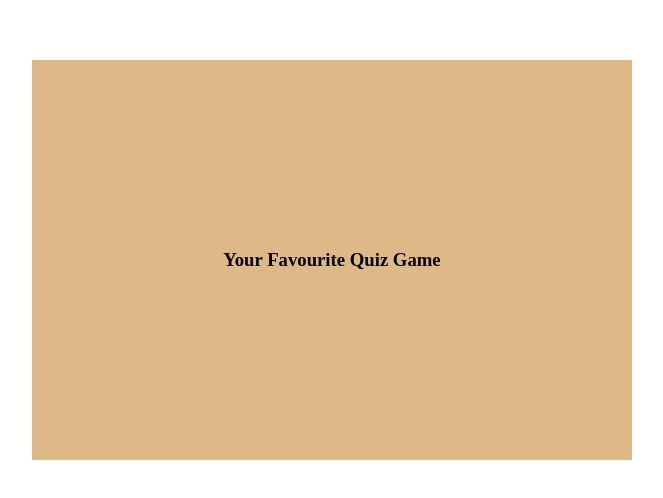
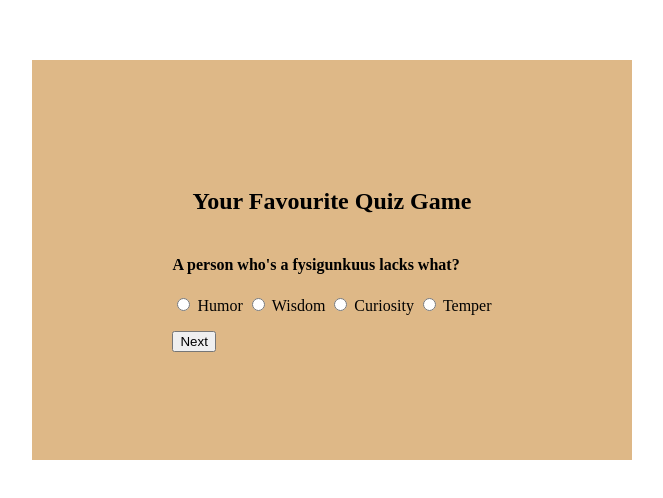
Before and after one commit to calebdeji/quiz-game, a plain HTML site: page app.html in a window 1280 px wide. Shown: the part 164-662 px from the top of the page, without its empty margins (308-971 px from the left). Drawn offline with Linux system fonts and the light colour scheme.

Commit message:
I completed the js functionalities, with some changes to the html

```diff
--- a/app.css
+++ b/app.css
@@ -1,6 +1,5 @@
 * {
-    box-sizing: border-box'
-
+  box-sizing: 'border-box';
 }
 
 body {
@@ -20,6 +19,7 @@ main {
   justify-content: center;
   /* align-content: center; */
   align-items: center;
+  flex-direction: column;
 }
 
 main .quiz-main {
@@ -27,3 +27,7 @@ main .quiz-main {
   justify-content: center;
   flex-direction: column;
 }
+
+p.input {
+  display: inline;
+}
--- a/app.html
+++ b/app.html
@@ -1,5 +1,6 @@
 <!DOCTYPE html>
 <html lang="en">
+
 <head>
   <meta charset="UTF-8" />
   <meta name="viewport" content="width=device-width, initial-scale=1.0" />
@@ -10,12 +11,29 @@
 
 <body>
   <main>
-      <h3>Your Favourite Quiz Game</h3>
+    <h2>Your Favourite Quiz Game</h2>
     <div class="quiz-main">
-        <h5 class="question"></h5>
-        <div class="choice-answer"></div>
+      <h4 class="question" id="question"></h4>
+      <div class="choice-answer">
+        <form action="javascript:void(0)" method="post">
+          <input type="radio" name="choice-answer" id="first" value="">
+          <p class="input"></p>
+          <input type="radio" name="choice-answer" id="second" value="">
+          <p class="input"></p>
+          <input type="radio" name="choice-answer" id="third" value="">
+          <p class="input"></p>
+          <input type="radio" name="choice-answer" id="fourth" value="">
+          <p class="input"></p>
+          <div style="margin-top:1em;">
+            <!-- <input type="submit" value="Previous" id="previous"> -->
+            <input type="submit" value="Next" id="submit">
+          </div>
+        </form>
+      </div>
     </div>
   </main>
   <script src="app.js"></script>
+
 </body>
+
 </html>
--- a/app.js
+++ b/app.js
@@ -7,114 +7,81 @@ window.addEventListener("load", () => {
     let heightVar = window.innerHeight;
     let bodyVar = document.getElementsByTagName("body");
     bodyVar[0].style.height = heightVar + "px";
+    deleteDatabaseFunc();
+    setNextQuestion(0);
 });
 let arrayQuestions = [{
         id: 1,
         question: "Which of the following items was owned by the fewest U.S homes in 1990?",
-        answers: () => {
-            let answersVar = [
+        answers: [
             "home Computer",
             "compact disk player",
             "cordless phone",
             "dishwater"
-            ];
-            return answersVar;
-        }
+        ]
     },
     {
         id: 2,
         question: "In 1990, in what percentage of U.S married couples did the wife earn more money than the husband?",
-        answers: () => {
-            let answersVar = ["8", "18", "38", "58"];
-            return answersVar;
-        }
+        answers: ["8", "18", "38", "58"]
     },
     {
         id: 3,
         question: "The first black American pictured on a U.S postage stamp was who?",
-        answers: () => {
-            let answersVar = [
+        answers: [
             "Frederick Douglass",
             "Booker T. Washington",
             "Louis Armstrong",
             "Joe Louis"
-            ];
-            return answersVar;
-        }
+        ]
     },
     {
         id: 4,
         question: "What did the 'D' in 'D-Day' stand for?",
-        answers: () => {
-            let answersVar = ["doom", "day", "Dwight", "Dunkirk"];
-            return answersVar;
-        }
+        answers: ["doom", "day", "Dwight", "Dunkirk"]
     },
     {
         id: 5,
         question: "which of the following characters turned 40 years old in 1990?",
-        answers: () => {
-            let answersVar = [
-                "Charlie Brown",
-                "Bugs Bunny",
-                "Mickey Mouse",
-                "Fred Flintstone"
-            ];
-            return answersVar;
-        }
+        answers: ["Charlie Brown", "Bugs Bunny", "Mickey Mouse", "Fred Flintstone"]
     },
     {
         id: 6,
         question: "The Philadelphia mint started putting a 'P' mint maek on quarters when ?",
-        answers: () => {
-            let answersVar = ["1960", "1980", "never", "1958"];
-            return answersVar;
-        }
+        answers: ["1960", "1980", "never", "1958"]
     },
     {
         id: 7,
         question: "In J.Edgar Hoover, what did the J stand for?",
-        answers: () => {
-            let answersVar = ["James", "John", "Joseph", "Jack"];
-            return answersVar;
-        }
+        answers: ["James", "John", "Joseph", "Jack"]
     },
     {
         id: 8,
         question: "When did the Liberty bell get its name?",
-        answers: () => {
-            let answersVar = [
+        answers: [
             "when it was made in 1701",
             "when it rang on July 4, 1776",
             "in the 19th century, whent it became a symbol of the abolition of slavery",
             "none"
-            ];
-            return answersVar;
-        }
+        ]
     },
     {
         id: 9,
         question: "Cleromancy is divination involving what?",
-        answers: () => {
-            let answersVar = ["Dice", "Glass", "Twigs", "Ink"];
-            return answersVar;
-        },
-        answer: "Dice"
+        answers: ["Dice", "Glass", "Twigs", "Ink"]
     },
     {
         id: 10,
         question: "A person who's a fysigunkuus lacks what?",
-        answers: () => {
-            let answersVar = ["Humor", "Wisdom", "Curiosity", "Temper"];
-            return answersVar;
-        },
-        answer: "Curiosity"
+        answers: ["Humor", "Wisdom", "Curiosity", "Temper"]
     }
 ];
+
+let arrContent = []; //this holds the answer picked by the user
 // to generate any 5 numbers;
 let arrayNum = [];
 for (let i = 0; i < 5; i++) {
-    arrayNum[i] = Math.ceil(Math.random() * 10);
+    arrayNum[i] = Math.floor(Math.random() * 10);
     let counter = 0;
     for (let j = 0; j <= i; j++) {
         if (arrayNum[j] == arrayNum[i]) {
@@ -122,16 +89,187 @@ for (let i = 0; i < 5; i++) {
         }
         if (counter > 1) {
             for (let z = 0; z < i; z++) {
-                let availableNo = Math.ceil(Math.random() * 10);
+                let availableNo = Math.floor(Math.random() * 10);
                 if (arrayNum.indexOf(availableNo) == -1) {
-                    //   console.log("arrayNum is ", arrayNum);
                     arrayNum[i] = availableNo;
-                    console.log("Available no is ", availableNo);
-                    console.log("arrayNum[", i, "] is", arrayNum[i]);
+                    // console.log("Available no is ", availableNo);
+                    // console.log("arrayNum[", i, "] is", arrayNum[i]);
                 }
             }
         }
     }
 }
+// console.log("ArrayNum is : ", arrayNum);
+//to get the questions corresponding to the 5 random numbers
+const getQuestion = id => {
+    return new Promise((resolve, reject) => {
+        let request = window.indexedDB.open("counter", 1);
 
-console.log(arrayNum);
+        request.onsuccess = success => {
+            resolve(request.result);
+        };
+        request.onerror = err => {
+            console.log("unable to open database");
+        };
+        request.onupgradeneeded = event => {
+            let db = event.target.result;
+            let objectStore = db
+                .createObjectStore("id-getQuestion", {
+                    keyPath: "id"
+                })
+                .add({
+                    id: "value",
+                    idSaved: 0
+                });
+        };
+    });
+};
+async function setNextQuestion(id) {
+    let db = await getQuestion(id);
+    let idAcquired = id;
+    let correspondingObjIndex;
+    let request = db
+        .transaction(["id-getQuestion"], "readwrite")
+        .objectStore("id-getQuestion");
+    request.openCursor().onsuccess = event => {
+        let cursor = event.target.result;
+        if (cursor) {
+            let id = cursor.value.idSaved;
+            if (id < 5) {
+                for (let arrayCount = 0; arrayCount < arrayNum.length; arrayCount++) {
+                    if (arrayCount == id) {
+                        correspondingObjIndex = arrayNum[id];
+                    }
+                }
+                // console.log("To display is ", arrayQuestions[correspondingObjIndex]);
+                let correspondingObjToDisplay = arrayQuestions[correspondingObjIndex];
+                document.getElementById("question").innerHTML =
+                    correspondingObjToDisplay.question;
+                let inputValues = document.getElementsByClassName("input");
+                // getQuestion(id + 1);
+                for (let inputCounter = 0; inputCounter < 4; inputCounter++) {
+                    for (objCounter = 0; objCounter < 4; objCounter++) {
+                        if (inputCounter === objCounter) {
+                            inputValues[objCounter].innerHTML =
+                                correspondingObjToDisplay.answers[objCounter];
+                            // console.log(
+                            //    "array is : ",
+                            //    correspondingObjToDisplay.answers[objCounter]
+                            //);
+                        }
+                    }
+                }
+                request.get("value").onsuccess = event => {
+                    let data = event.target.result;
+                    data.idSaved += 1;
+                    let requestNew = request.put(data);
+                    requestNew.onsuccess = () => {
+                        // console.log(idAcquired + 1, "Updated successfully!");
+                    };
+                    requestNew.onerror = err => {
+                        // console.log("Unable to update data ", err);
+                    };
+                };
+                saveAnswerChosenToDataBase();
+                cursor.continue();
+            } else {
+                // console.log("End of question");
+                saveAnswerChosenToDataBase();
+                document.getElementById("submit").value = "Submit";
+                displayScore();
+            }
+        }
+    };
+}
+const saveAnswerChosenToDataBase = () => {
+    let inputArrays = document.getElementsByName("choice-answer");
+    for (let counter = 0; counter < inputArrays.length; counter++) {
+        if (inputArrays[counter].checked === true) {
+            arrContent.push(inputArrays[counter].id);
+        }
+    }
+    // console.log("arrContent is : ", arrContent);
+};
+let arrAnswer = [{
+        id: 1,
+        answer: "second"
+    },
+    {
+        id: 2,
+        answer: "second"
+    },
+    {
+        id: 3,
+        answer: "fourth"
+    },
+    {
+        id: 4,
+        answer: "second"
+    },
+    {
+        id: 5,
+        answer: "first"
+    },
+    {
+        id: 6,
+        answer: "second"
+    },
+    {
+        id: 7,
+        answer: "second"
+    },
+    {
+        id: 8,
+        answer: "third"
+    },
+    {
+        id: 9,
+        answer: "first"
+    },
+    {
+        id: 10,
+        answer: "third"
+    }
+];
+const displayScore = () => {
+    let score = 0;
+    // let arrayNumScope = arrayNum;
+    let arrayQuestionsPicked = [];
+    // let arrAnswersChosen = arrContent;
+    let arrAnswersCompare = [];
+    for (let counter = 0; counter < arrayNum.length; counter++) {
+        arrayQuestionsPicked.push(arrayQuestions[arrayNum[counter]]);
+        arrAnswersCompare.push(arrAnswer[arrayNum[counter]]);
+    }
+    console.log("array of questions picked : ", arrayQuestionsPicked);
+    console.log("array of answers to compare : ", arrAnswersCompare);
+    console.log("answer chosen : ", arrContent);
+    for (let counter = 0; counter < arrayQuestionsPicked.length; counter++) {
+        if (arrAnswersCompare[counter].answer == arrContent[counter]) {
+            score += 1;
+        }
+    }
+
+    console.log("Overall Score is : ", score);
+    //to empty the idsved object Store
+    let request = window.indexedDB.open("counter", 1);
+    request.onsuccess = () => {
+        let db = request.result;
+        db.close();
+        console.log("Hello, closed succesfully");
+    };
+    deleteDatabaseFunc(); // write the function
+};
+const deleteDatabaseFunc = () => {
+    let request = window.indexedDB.deleteDatabase("counter");
+    request.onsuccess = () => {
+        console.log("database deleted");
+    };
+    request.onerror = err => {
+        console.log("Couldn't delete database. Err : ", err);
+    };
+
+};
+document.getElementById("submit").addEventListener("click", () => {
+    setNextQuestion(0);
+});
```
Lines whose indentation alone changed are shown as unchanged.
